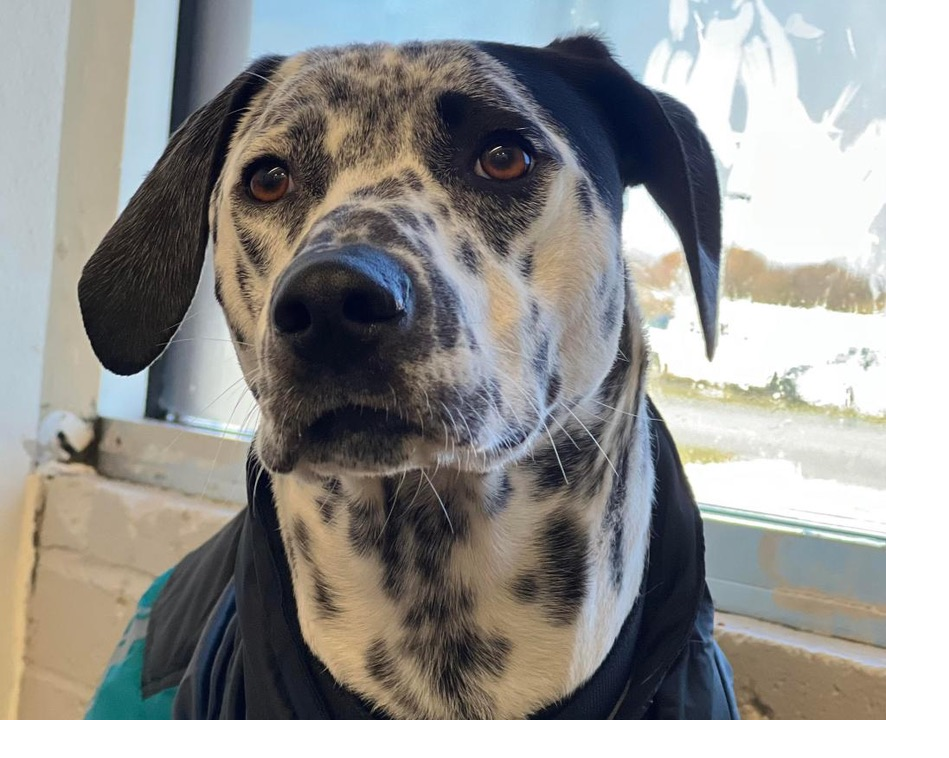
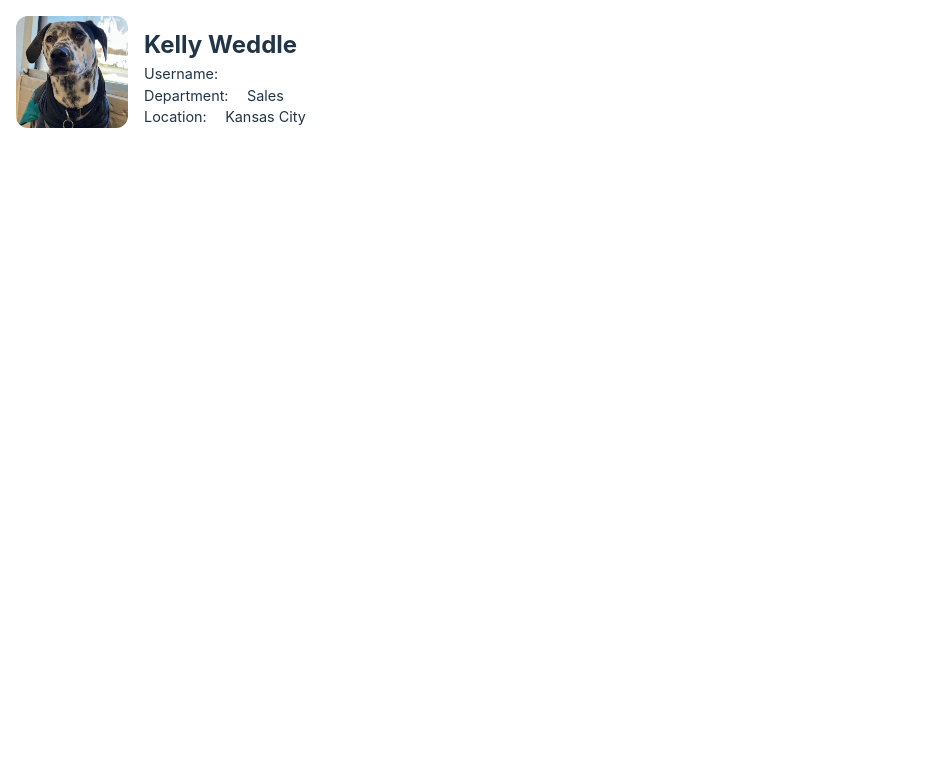
Before and after one commit to w3dd1e/groupomania-client, a React (Vite) app: page /profile in a window 1280 px wide. Shown: the top 758 px of the page, without its empty margins (0-949 px from the left). Built offline with nearby package versions, Linux system fonts and the light colour scheme.

Commit message:
Update user profile syles

```diff
--- a/src/components/User/user.css
+++ b/src/components/User/user.css
@@ -1,10 +1,33 @@
+/* ----PROFILE---- */
+
 .profile {
-  margin: 0rem;
-  line-height: -2.75rem;
-  & h0 {
-    font-size: 0rem;
+  margin: 1rem;
+  display: flex;
+  gap: 1rem;
+  align-items: flex-end;
+  & p {
+    margin: 0;
+    font-size: 1rem;
   }
 }
+
+.profileImage {
+  width: 7rem;
+  height: 7rem;
+  object-fit: cover;
+  border-radius: 0.75rem;
+}
+
+.about {
+  .fullName {
+    text-align: left;
+    font-size: 1.5rem;
+  }
+  .aboutInfo {
+    font-size: 0.9rem;
+  }
+}
+/* ----SETTINGS---- */
 
 .settings {
   margin: 2rem;
```
